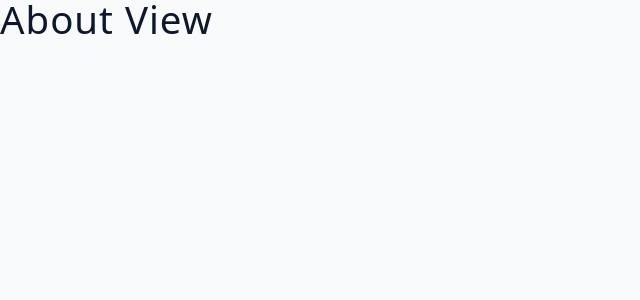
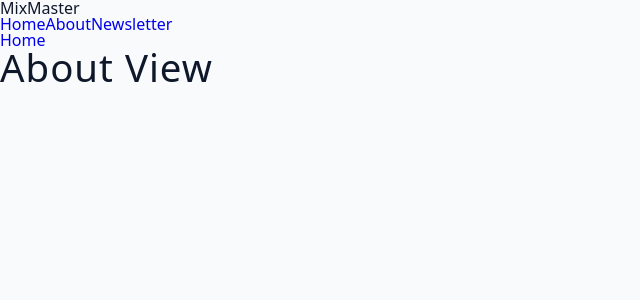
Before and after one commit to jamesv28/react-mix-master, a React (Vite) app: page /about in a window 1280 px wide. Shown: the top 300 px of the page, without its empty margins (0-640 px from the left). Built offline with nearby package versions, Linux system fonts and the light colour scheme.

Commit message:
navbar component

```diff
--- a/src/App.jsx
+++ b/src/App.jsx
@@ -1,4 +1,5 @@
 import { createBrowserRouter, RouterProvider } from "react-router-dom";
+import Navbar from "./components/Navbar";
 import {
   ErrorView,
   AboutView,
@@ -12,14 +13,36 @@
   {
     path: "/",
     element: <HomeLayout />,
-  },
-  {
-    path: "/about",
-    element: <AboutView />,
+    children: [
+      {
+        index: true,
+        element: <LandingView />,
+      },
+      {
+        path: "landing",
+        element: <LandingView />,
+      },
+      {
+        path: "newsletter",
+        element: <NewsletterView />,
+      },
+      {
+        path: "cocktail",
+        element: <CocktailView />,
+      },
+      {
+        path: "about",
+        element: <AboutView />,
+      },
+    ],
   },
 ]);
 createBrowserRouter;
 const App = () => {
-  return <RouterProvider router={router} />;
+  return (
+    <>
+      <RouterProvider router={router} />
+    </>
+  );
 };
 export default App;
--- /dev/null
+++ b/src/components/Navbar.jsx
@@ -0,0 +1,23 @@
+import React from "react";
+import { NavLink } from "react-router-dom";
+
+const Navbar = () => {
+  return (
+    <nav className="nav-center">
+      <span className="logo">MixMaster</span>
+      <div className="nav-links">
+        <NavLink to="/" className="nav-link">
+          Home
+        </NavLink>
+        <NavLink to="/about" className="nav-link">
+          About
+        </NavLink>
+        <NavLink to="/newsletter" className="nav-link">
+          Newsletter
+        </NavLink>
+      </div>
+    </nav>
+  );
+};
+
+export default Navbar;
--- a/src/pages/AboutView.jsx
+++ b/src/pages/AboutView.jsx
@@ -1,8 +1,10 @@
 import React from "react";
+import { Link } from "react-router-dom";
 
 const AboutView = () => {
   return (
     <div>
+      <Link to="/">Home</Link>
       <h2>about view</h2>
     </div>
   );
--- a/src/pages/HomeLayout.jsx
+++ b/src/pages/HomeLayout.jsx
@@ -1,9 +1,12 @@
 import React from "react";
+import { Link, Outlet } from "react-router-dom";
+import Navbar from "../components/Navbar";
 
 const HomeLayout = () => {
   return (
     <div>
-      <h2>Home layout</h2>
+      <Navbar />
+      <Outlet />
     </div>
   );
 };
```
